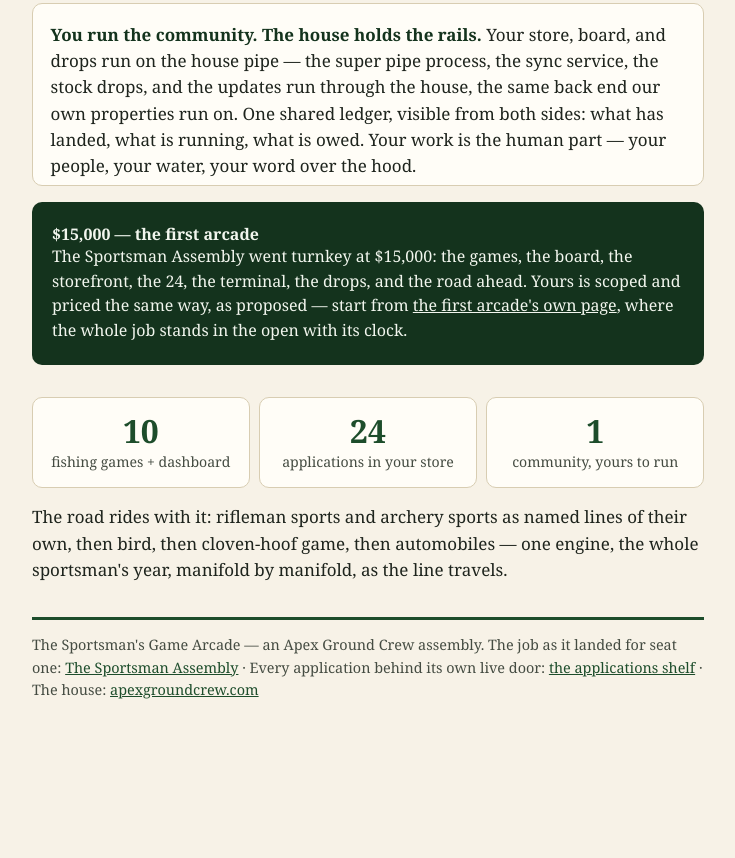
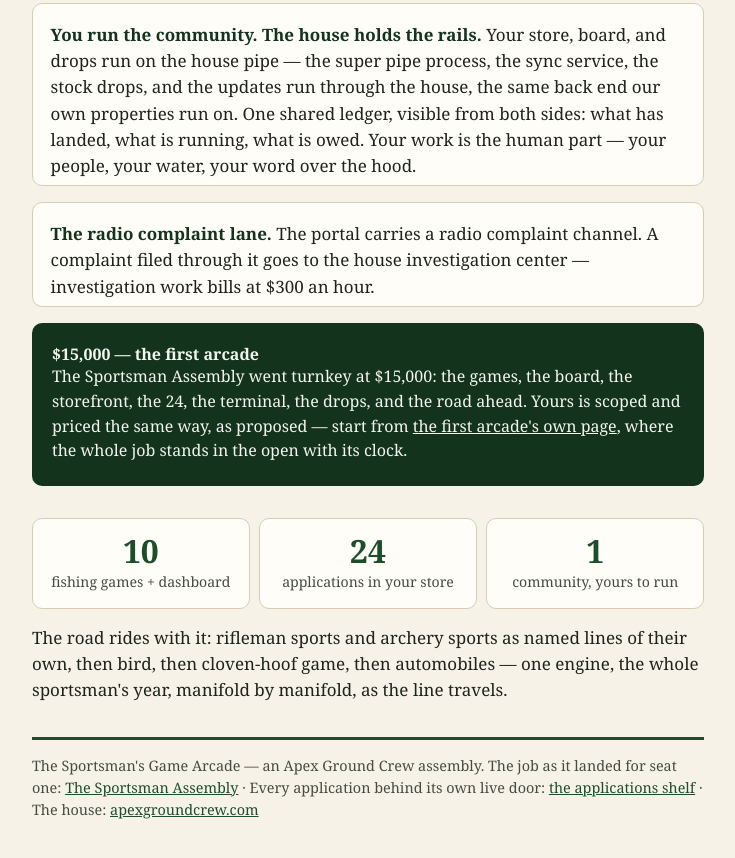
Before and after one commit to apex74-create/apex-ground-crew, a plain HTML site: page sportsmans-game-arcade/index.html in a window 1280 px wide. Shown: the part 6330-7188 px from the top of the page, without its empty margins (272-1007 px from the left). Before the commit the page ends 7071 px from the top, so only its background shows below. Drawn offline with Linux system fonts and the light colour scheme.

Commit message:
Arcade: add the radio complaint lane to the operator offer (owner ruling Nov 22, 2026)

```diff
--- a/sportsmans-game-arcade/index.html
+++ b/sportsmans-game-arcade/index.html
@@ -592,6 +592,9 @@
           <div class="card">
             <p><span class="item-title">You run the community. The house holds the rails.</span> Your store, board, and drops run on the house pipe — the super pipe process, the sync service, the stock drops, and the updates run through the house, the same back end our own properties run on. One shared ledger, visible from both sides: what has landed, what is running, what is owed. Your work is the human part — your people, your water, your word over the hood.</p>
           </div>
+          <div class="card">
+            <p><span class="item-title">The radio complaint lane.</span> The portal carries a radio complaint channel. A complaint filed through it goes to the house investigation center — investigation work bills at $300 an hour.</p>
+          </div>
           <div class="price-card">
             <p class="price-figure">$15,000 — the first arcade</p>
             <p>The Sportsman Assembly went turnkey at $15,000: the games, the board, the storefront, the 24, the terminal, the drops, and the road ahead. Yours is scoped and priced the same way, as proposed — start from <a href="https://apexgroundcrew.com/sportsman-job/">the first arcade's own page</a>, where the whole job stands in the open with its clock.</p>
```
